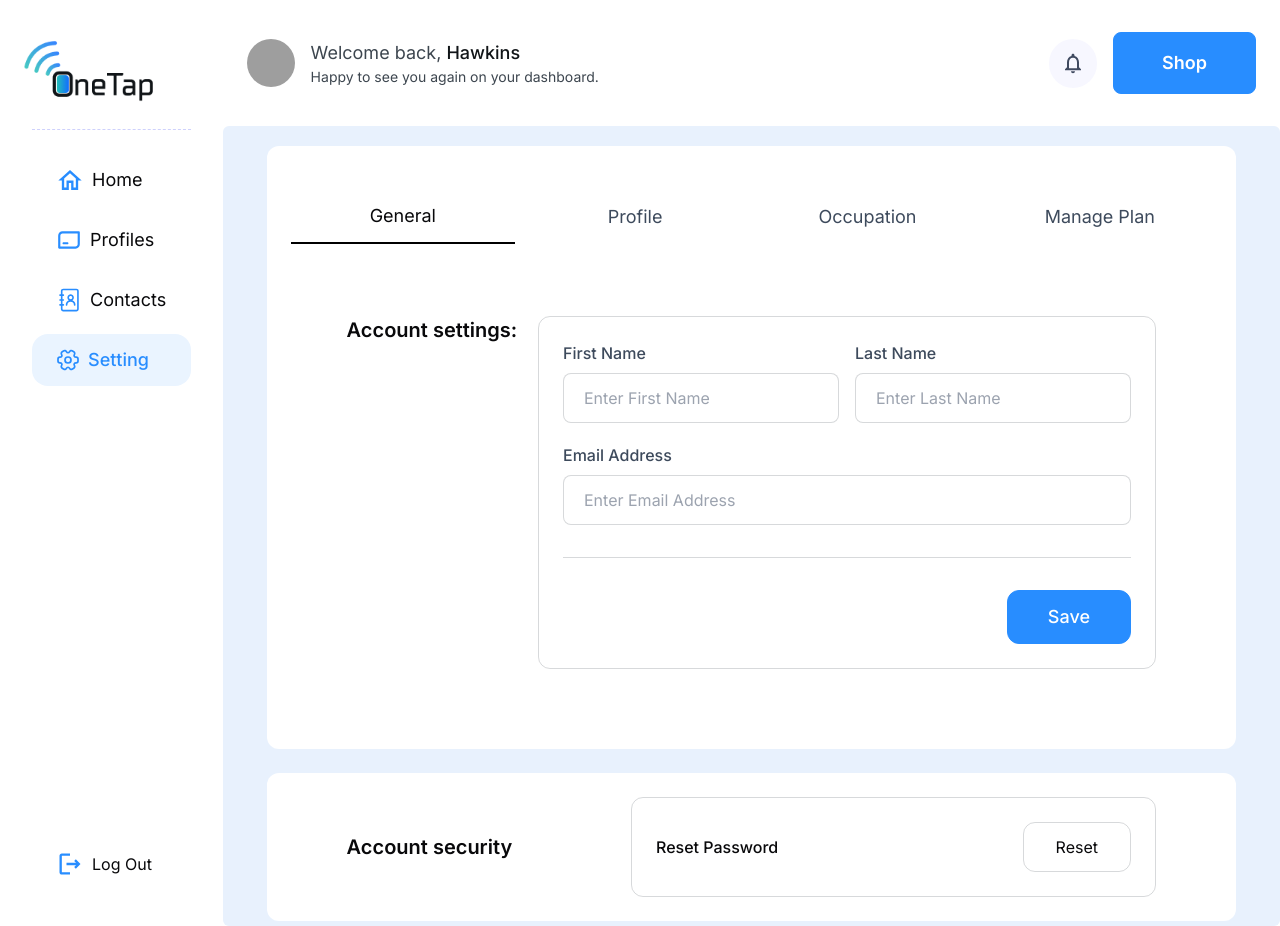
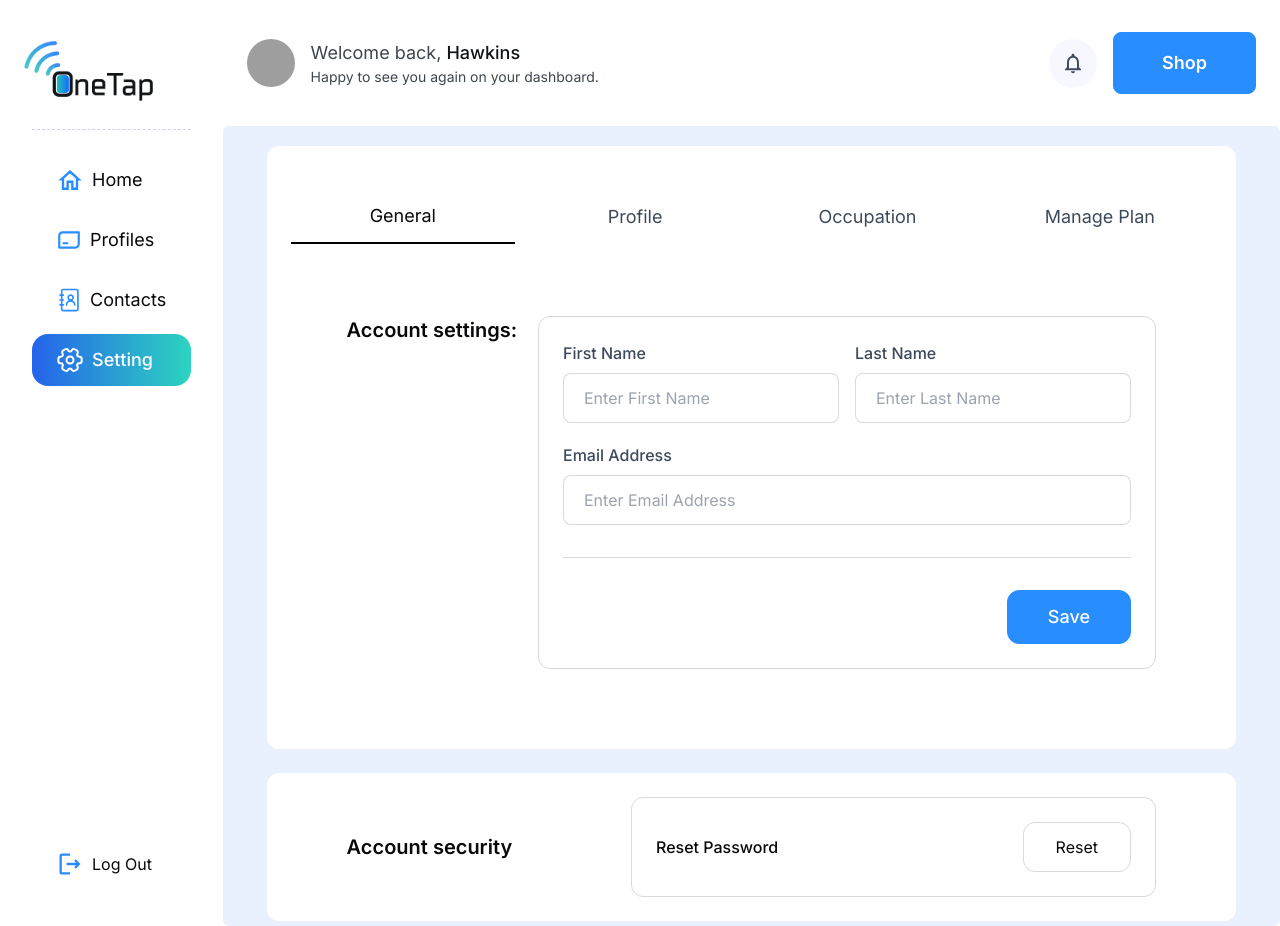
Before and after one commit to nahidbinwadood/tamman-deep-client, a React (Vite) app: page /dashboard/setting in a window 1280 px wide. Built offline with nearby package versions, Linux system fonts and the light colour scheme; grey boxes are pictures that could not be loaded.

Commit message:
updated action layout bg color

```diff
--- a/src/Components/SvgContainer.jsx
+++ b/src/Components/SvgContainer.jsx
@@ -1393,7 +1393,7 @@ export function DashboardSettingsLightSvg() {
     >
       <path
         d="M14 17.5C15.933 17.5 17.5 15.933 17.5 14C17.5 12.067 15.933 10.5 14 10.5C12.067 10.5 10.5 12.067 10.5 14C10.5 15.933 12.067 17.5 14 17.5Z"
-        stroke="#288DFF"
+        stroke="white"
         strokeWidth="2"
         strokeMiterlimit="10"
         strokeLinecap="round"
--- a/src/Layout/Dashboard/DashboardLayout.jsx
+++ b/src/Layout/Dashboard/DashboardLayout.jsx
@@ -1,4 +1,4 @@
-import { Link, NavLink, Outlet } from 'react-router-dom';
+import { Link, NavLink, Outlet, useLocation } from 'react-router-dom';
 import logo from '../../assets/images/logo-black.png';
 import {
   DashboardContactLightSvg,
@@ -40,9 +40,8 @@ const DashboardLayout = () => {
       svgLight: <DashboardSettingsLightSvg />,
     },
   ];
-  //const currentPath = useLocation().pathname;
+  const currentPath = useLocation().pathname;
   return (
-
     <div className="flex w-full font-inter max-h-[100vh] ">
       {/* sidebar */}
       <div className="w-[20%] max-h-[100vh] p-8">
@@ -60,12 +59,13 @@ const DashboardLayout = () => {
                   to={link?.path}
                   className={({ isActive }) =>
                     `text-lg flex items-center gap-2 rounded-[16px] py-3 px-6 ${
-                      isActive ? 'font-medium bg-[#EAF4FF] text-[#288DFF]' : ''
+                      isActive
+                        ? 'font-medium bg-gradient-to-r from-blue-600 to-teal-400 text-[#fff]'
+                        : ''
                     }`
                   }
                 >
-                  {link?.svg}
-                  {/* {link?.svg} */}
+                  {currentPath == link?.path ? link?.svgLight : link?.svg}
                   <p>{link?.title}</p>
                 </NavLink>
               </li>
--- a/src/Pages/Actions/Actions.jsx
+++ b/src/Pages/Actions/Actions.jsx
@@ -11,9 +11,9 @@ const Actions = () => {
   };
   return (
     <>
-      <div className="shadow-md font-inter">
+      <div className="shadow-md font-inter bg-gradient-to-l from-[#116DFF] to-[#23C0B6] rounded-lg">
         {/* navbar */}
-        <div className="py-6 flex items-center justify-between container mx-auto">
+        <div className="py-6 flex items-center justify-between container mx-auto ">
           <Link
             to="/dashboard/profiles"
             className="flex items-center gap-3 cursor-pointer text-[#212A30]"
@@ -25,12 +25,12 @@ const Actions = () => {
             <button onClick={()=>{
               navigate('/dashboard/profiles')
               toast.success("Action Activated!");
-            }} className="px-10 py-3 border-2 border-primaryColor rounded-lg text-primaryColor font-semibold text-lg transition-all duration-500 hover:text-white hover:bg-primaryColor">
+            }} className="px-10 py-3 rounded-lg bg-transparent text-white border border-white font-semibold text-lg transition-all duration-500">
               Assign Action
             </button>
             <button
               onClick={handleSave}
-              className="px-10 py-3 bg-primaryColor text-white border-2 border-primaryColor rounded-lg  font-semibold text-lg"
+              className="px-10 py-3 bg-white text-primaryColor border-2 border-primaryColor rounded-lg  font-semibold text-lg"
             >
               Save
             </button>
--- a/src/Pages/Dashboard/Dashboard Home/DashboardHome.jsx
+++ b/src/Pages/Dashboard/Dashboard Home/DashboardHome.jsx
@@ -56,7 +56,7 @@ const DashboardHome = () => {
               <h4 className="text-textColor font-medium">Step 1 to 6</h4>
             </div>
 
-              <h3 className="text-textDark font-medium text-lg ">
+              <h3 className="text-textDark font-medium text-lg pb-2">
                 Edit Profile Details
               </h3>
               <Link to={'/'} className="text-lg font-medium text-primaryColor">Visit</Link>
```
